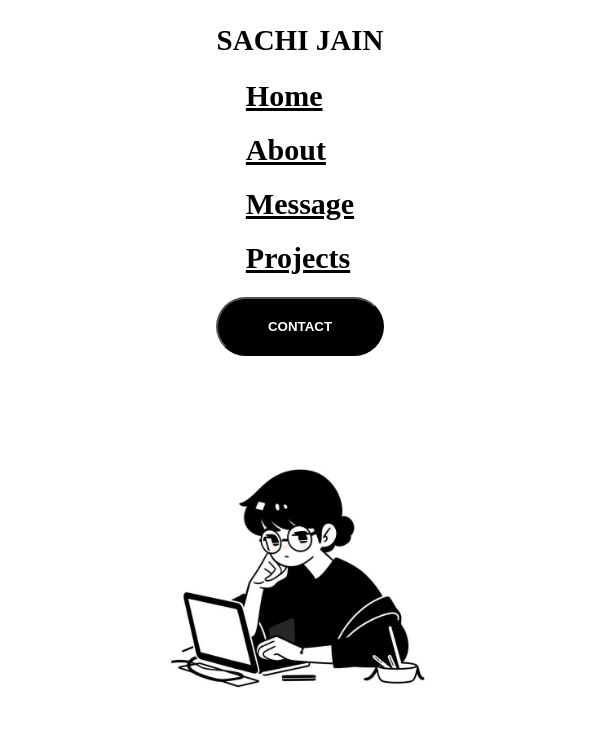
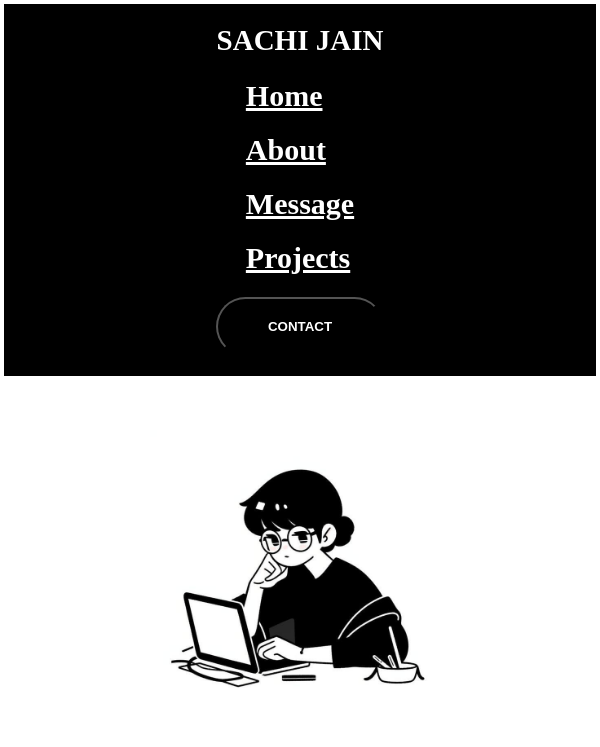
Before and after one commit to Skyiesac/portfoliosachi, a plain HTML site: page index.html in a window 600 px wide. Shown: the top 747 px of the page. Drawn offline with Linux system fonts and the light colour scheme.

Commit message:
submitted

```diff
--- a/styles.css
+++ b/styles.css
@@ -3,9 +3,22 @@
   box-sizing:border-box;
 
 }
-.nac_menu ul li:hover{
-  color:#00d9ff;
+@media(max-width:600px){
+  nav{
+    background-color:white;
+    color:black;
+  }
+  .nav_menu ul a{
+    color:black;
+    }
 }
+@media(min-width:600px){
+nav{
+  background-color: #000;
+  color:white;
+} .nav_menu ul a{
+  color:white;
+  }}
 li, a, button {
 font-weight:700;
 }
@@ -15,8 +28,9 @@ display:flex;
 justify-content: space-between;
 align-items: center;
 }
-.nav_menu ul a{
-color:black;
+
+.nac_menu ul li:hover{
+  color:#00d9ff;
 }
 .nav_menu li{
 
```
